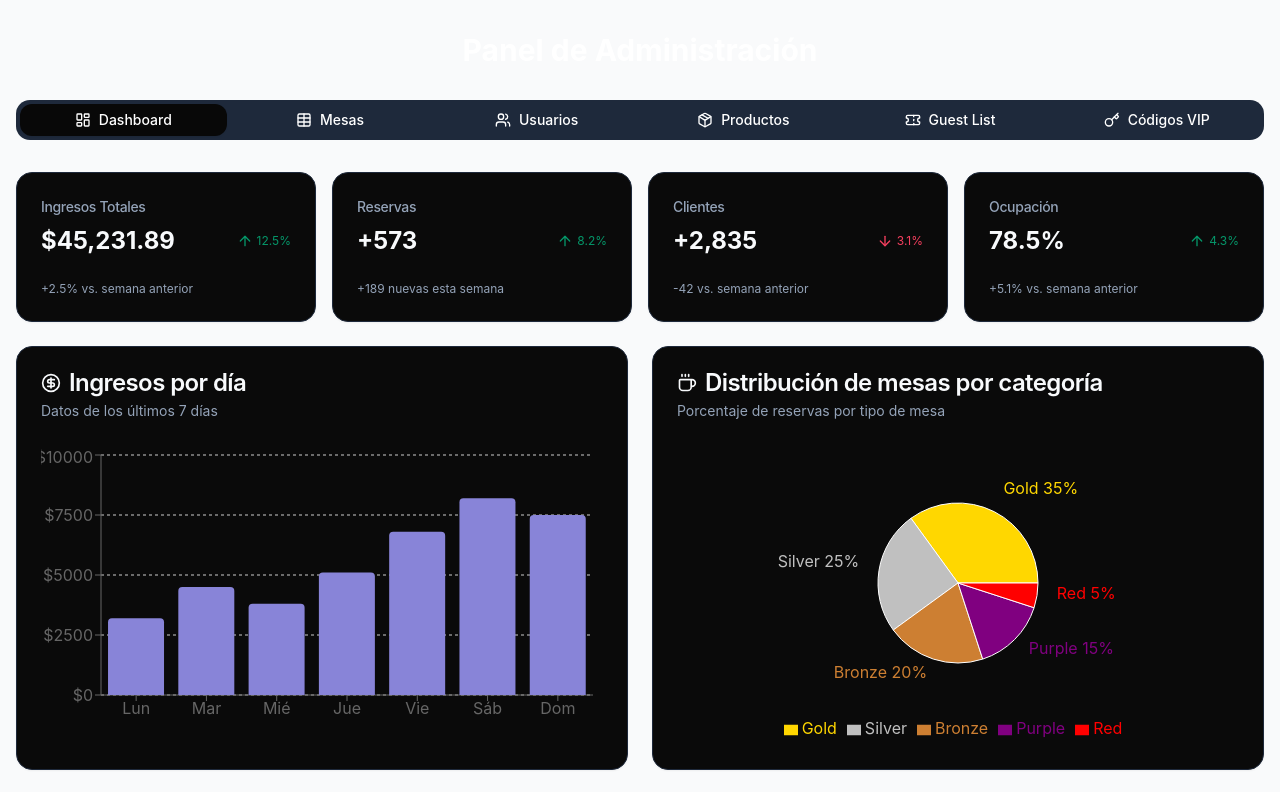
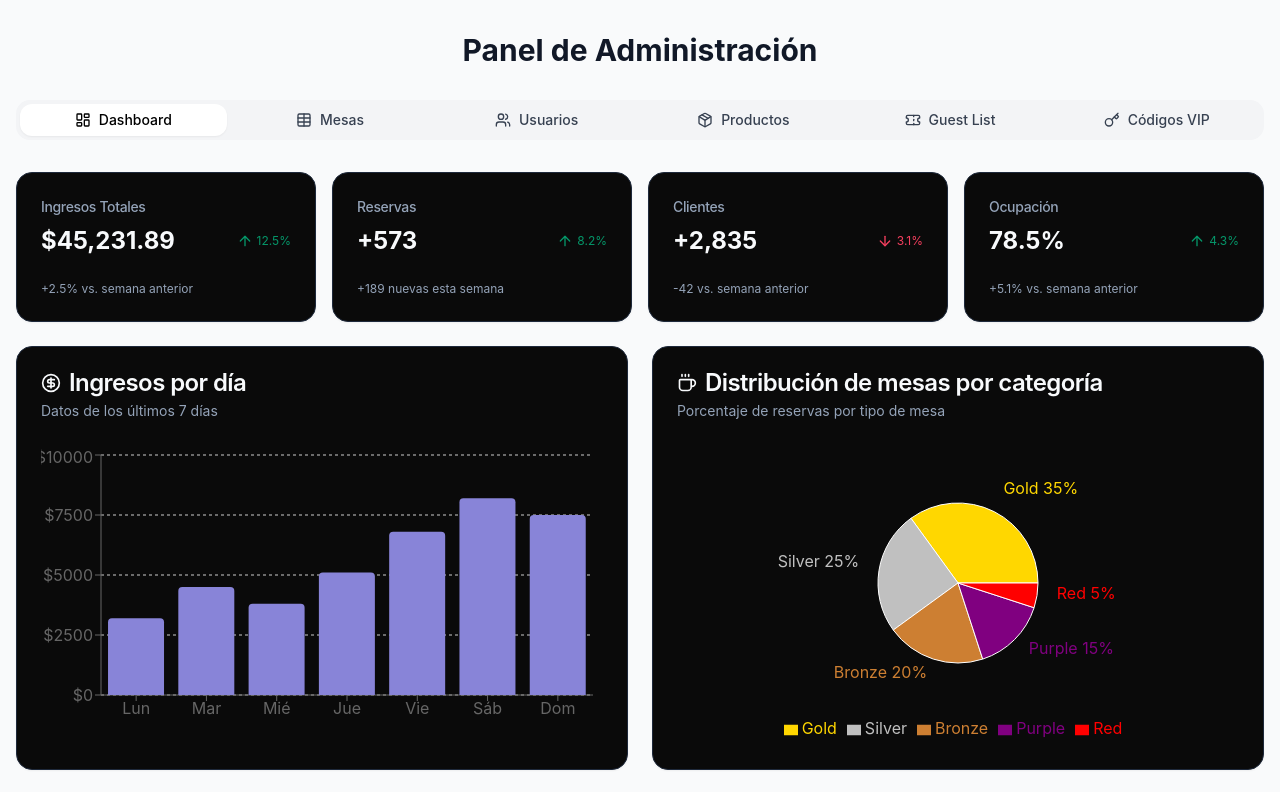
Before and after one commit to albertoaffi/mesa-normal-selector, a React (Vite) app: page /admin in a window 1280 px wide. Shown: the top 792 px of the page. Built offline with nearby package versions, Linux system fonts and the light colour scheme.

Commit message:
Fix: Resolve errors in admin pages
Fixes errors across all admin pages.

```diff
--- a/src/App.css
+++ b/src/App.css
@@ -63,3 +63,69 @@
 .react-calendar__month-view__days__day--weekend {
   color: #ff8a8a;
 }
+
+/* Admin panel text color fixes */
+.text-high-contrast {
+  color: #000000;
+}
+
+.dark .text-high-contrast {
+  color: #FFFFFF;
+}
+
+/* Status indicator colors for better contrast */
+.status-confirmed {
+  background-color: rgba(0, 128, 0, 0.2);
+  color: #00c853;
+}
+
+.status-pending {
+  background-color: rgba(255, 193, 7, 0.2);
+  color: #ffab00;
+}
+
+.status-cancelled {
+  background-color: rgba(244, 67, 54, 0.2);
+  color: #ff5252;
+}
+
+/* Override Tailwind text colors for better contrast */
+.dark button.text-muted-foreground,
+.dark .text-muted-foreground {
+  color: #a3a3a3 !important;
+}
+
+button.text-muted-foreground,
+.text-muted-foreground {
+  color: #6b7280 !important;
+}
+
+/* Ensure high contrast for buttons */
+button.hover\:bg-accent:hover {
+  background-color: rgba(255, 255, 255, 0.1);
+}
+
+.dark button.hover\:bg-accent:hover {
+  background-color: rgba(255, 255, 255, 0.15);
+}
+
+/* Fix dialog and dropdown menu contrast */
+.dark [data-radix-popper-content-wrapper] {
+  background-color: #2a2a2a;
+  color: #ffffff;
+}
+
+/* Improve contrast for form elements */
+.dark input,
+.dark select,
+.dark textarea {
+  background-color: #333333;
+  color: #ffffff;
+  border-color: #555555;
+}
+
+input,
+select,
+textarea {
+  color: #333333;
+}
--- a/src/components/ui/button.tsx
+++ b/src/components/ui/button.tsx
@@ -17,14 +17,14 @@ const buttonVariants = cva(
           "border border-input bg-transparent text-foreground hover:bg-accent hover:text-accent-foreground",
         secondary:
           "bg-secondary text-secondary-foreground hover:bg-secondary/80",
-        ghost: "hover:bg-accent text-foreground hover:text-accent-foreground",
+        ghost: "text-foreground hover:bg-accent hover:text-accent-foreground",
         link: "text-primary underline-offset-4 hover:underline",
         gold: "bg-gradient-to-r from-amber-600 to-amber-400 text-black hover:from-amber-500 hover:to-amber-300 shadow-lg shadow-amber-500/20 border border-amber-300/10",
         purple: "bg-gradient-to-r from-purple-800 to-purple-600 text-white hover:from-purple-700 hover:to-purple-500 shadow-lg shadow-purple-500/20 border border-purple-400/10",
-        premium: "backdrop-blur-md bg-white/10 border border-white/20 text-white hover:bg-white/20 transition-all",
-        glass: "backdrop-blur-md bg-black/30 border border-white/10 text-white hover:bg-black/40 transition-all",
-        modern: "backdrop-blur-xl bg-gradient-to-r from-black/50 to-gray-900/50 border border-white/10 text-white hover:from-black/60 hover:to-gray-900/60 transition-all",
-        glossy: "bg-gradient-to-r from-black/70 to-black/90 text-white border border-white/10 shadow-lg backdrop-blur-sm hover:from-black/80 hover:to-black/95 transition-all"
+        premium: "backdrop-blur-md bg-white/10 border border-white/20 text-white hover:bg-white/20 transition-all dark:text-white",
+        glass: "backdrop-blur-md bg-black/30 border border-white/10 text-white hover:bg-black/40 transition-all dark:text-white",
+        modern: "backdrop-blur-xl bg-gradient-to-r from-black/50 to-gray-900/50 border border-white/10 text-white hover:from-black/60 hover:to-gray-900/60 transition-all dark:text-white",
+        glossy: "bg-gradient-to-r from-black/70 to-black/90 text-white border border-white/10 shadow-lg backdrop-blur-sm hover:from-black/80 hover:to-black/95 transition-all dark:text-white"
       },
       size: {
         default: "h-10 px-4 py-2",
--- a/src/pages/Admin.tsx
+++ b/src/pages/Admin.tsx
@@ -13,31 +13,49 @@ const Admin = () => {
   return (
     <div className="min-h-screen bg-gray-50 dark:bg-gray-900">
       <div className="container mx-auto px-4 py-8">
-        <h1 className="text-3xl font-bold mb-8 text-center text-high-contrast">Panel de Administración</h1>
+        <h1 className="text-3xl font-bold mb-8 text-center text-gray-900 dark:text-white">Panel de Administración</h1>
 
         <Tabs defaultValue="dashboard" className="w-full">
-          <TabsList className="grid w-full grid-cols-6 mb-8">
-            <TabsTrigger value="dashboard" className="flex items-center gap-2 text-high-contrast">
+          <TabsList className="grid w-full grid-cols-6 mb-8 bg-gray-100 dark:bg-gray-800">
+            <TabsTrigger
+              value="dashboard"
+              className="flex items-center gap-2 text-gray-700 dark:text-gray-100 data-[state=active]:bg-white dark:data-[state=active]:bg-gray-700 data-[state=active]:text-black dark:data-[state=active]:text-white"
+            >
               <LayoutDashboard className="w-4 h-4" />
               <span className="hidden sm:inline">Dashboard</span>
             </TabsTrigger>
-            <TabsTrigger value="tables" className="flex items-center gap-2 text-high-contrast">
+            <TabsTrigger
+              value="tables"
+              className="flex items-center gap-2 text-gray-700 dark:text-gray-100 data-[state=active]:bg-white dark:data-[state=active]:bg-gray-700 data-[state=active]:text-black dark:data-[state=active]:text-white"
+            >
               <Table className="w-4 h-4" />
               <span className="hidden sm:inline">Mesas</span>
             </TabsTrigger>
-            <TabsTrigger value="users" className="flex items-center gap-2 text-high-contrast">
+            <TabsTrigger
+              value="users"
+              className="flex items-center gap-2 text-gray-700 dark:text-gray-100 data-[state=active]:bg-white dark:data-[state=active]:bg-gray-700 data-[state=active]:text-black dark:data-[state=active]:text-white"
+            >
               <Users className="w-4 h-4" />
               <span className="hidden sm:inline">Usuarios</span>
             </TabsTrigger>
-            <TabsTrigger value="products" className="flex items-center gap-2 text-high-contrast">
+            <TabsTrigger
+              value="products"
+              className="flex items-center gap-2 text-gray-700 dark:text-gray-100 data-[state=active]:bg-white dark:data-[state=active]:bg-gray-700 data-[state=active]:text-black dark:data-[state=active]:text-white"
+            >
               <Package className="w-4 h-4" />
               <span className="hidden sm:inline">Productos</span>
             </TabsTrigger>
-            <TabsTrigger value="guestlist" className="flex items-center gap-2 text-high-contrast">
+            <TabsTrigger
+              value="guestlist"
+              className="flex items-center gap-2 text-gray-700 dark:text-gray-100 data-[state=active]:bg-white dark:data-[state=active]:bg-gray-700 data-[state=active]:text-black dark:data-[state=active]:text-white"
+            >
               <Ticket className="w-4 h-4" />
               <span className="hidden sm:inline">Guest List</span>
             </TabsTrigger>
-            <TabsTrigger value="vipcodes" className="flex items-center gap-2 text-high-contrast">
+            <TabsTrigger
+              value="vipcodes"
+              className="flex items-center gap-2 text-gray-700 dark:text-gray-100 data-[state=active]:bg-white dark:data-[state=active]:bg-gray-700 data-[state=active]:text-black dark:data-[state=active]:text-white"
+            >
               <Key className="w-4 h-4" />
               <span className="hidden sm:inline">Códigos VIP</span>
             </TabsTrigger>
```
